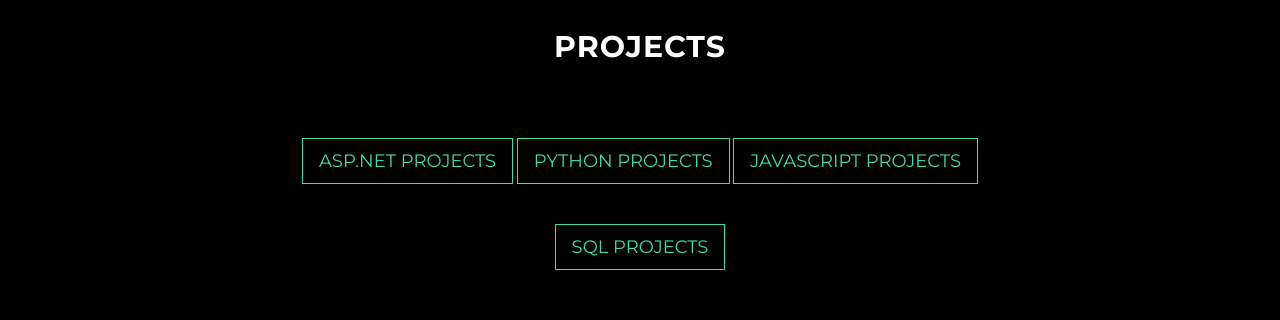
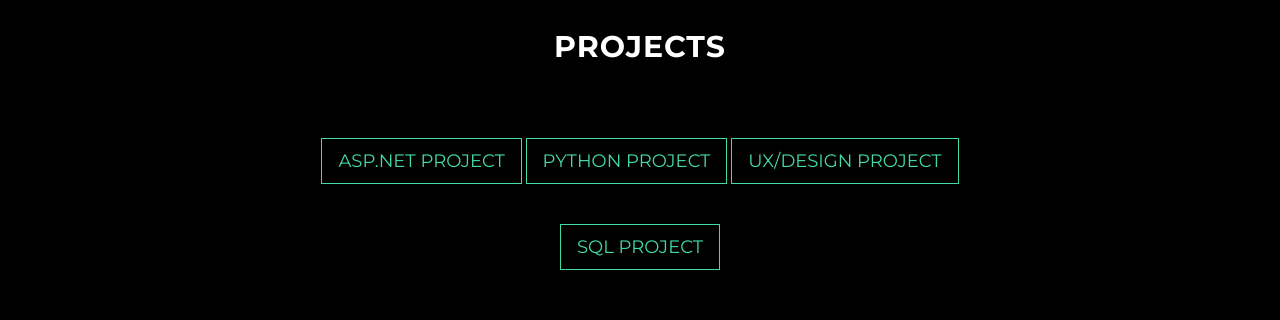
Before and after one commit to mportland/mportland.github.io, a website: page index.html in a window 1280 px wide. Shown: the part 1020-1340 px from the top of the page. Drawn offline with nearby package versions, Linux system fonts and the light colour scheme.

Commit message:
Added Project to Links
Added About Me Automator project, Homepage

```diff
--- a/index.html
+++ b/index.html
@@ -105,10 +105,10 @@
             <div class="col-lg-8 col-lg-offset-2">
                 <h2>Projects</h2>
                 <p></p>
-                <a id="projectButton" href="https://github.com/mportland/RibbonsReviews/tree/master" class="btn btn-default btn-lg">ASP.NET Projects</a>
-                <a id="projectButton" href="https://github.com/mportland/Filemover-program" class="btn btn-default btn-lg" >Python Projects</a>
-                <a id="projectButton" href="https://github.com/mportland/WeatherApp" class="btn btn-default btn-lg" >JavaScript Projects</a>
-                <a id="projectButton" href="https://github.com/mportland/SQL-Library-Database" class="btn btn-default btn-lg" >SQL Projects</a>
+                <a id="projectButton" href="https://github.com/mportland/RibbonsReviews/tree/master" class="btn btn-default btn-lg">ASP.NET Project</a>
+                <a id="projectButton" href="https://github.com/mportland/Filemover-program" class="btn btn-default btn-lg" >Python Project</a>
+                <a id="projectButton" href="https://github.com/mportland/AboutMeAutomator" class="btn btn-default btn-lg" >UX/Design Project</a>
+                <a id="projectButton" href="https://github.com/mportland/SQL-Library-Database" class="btn btn-default btn-lg" >SQL Project</a>
 
 
             </div>
```
